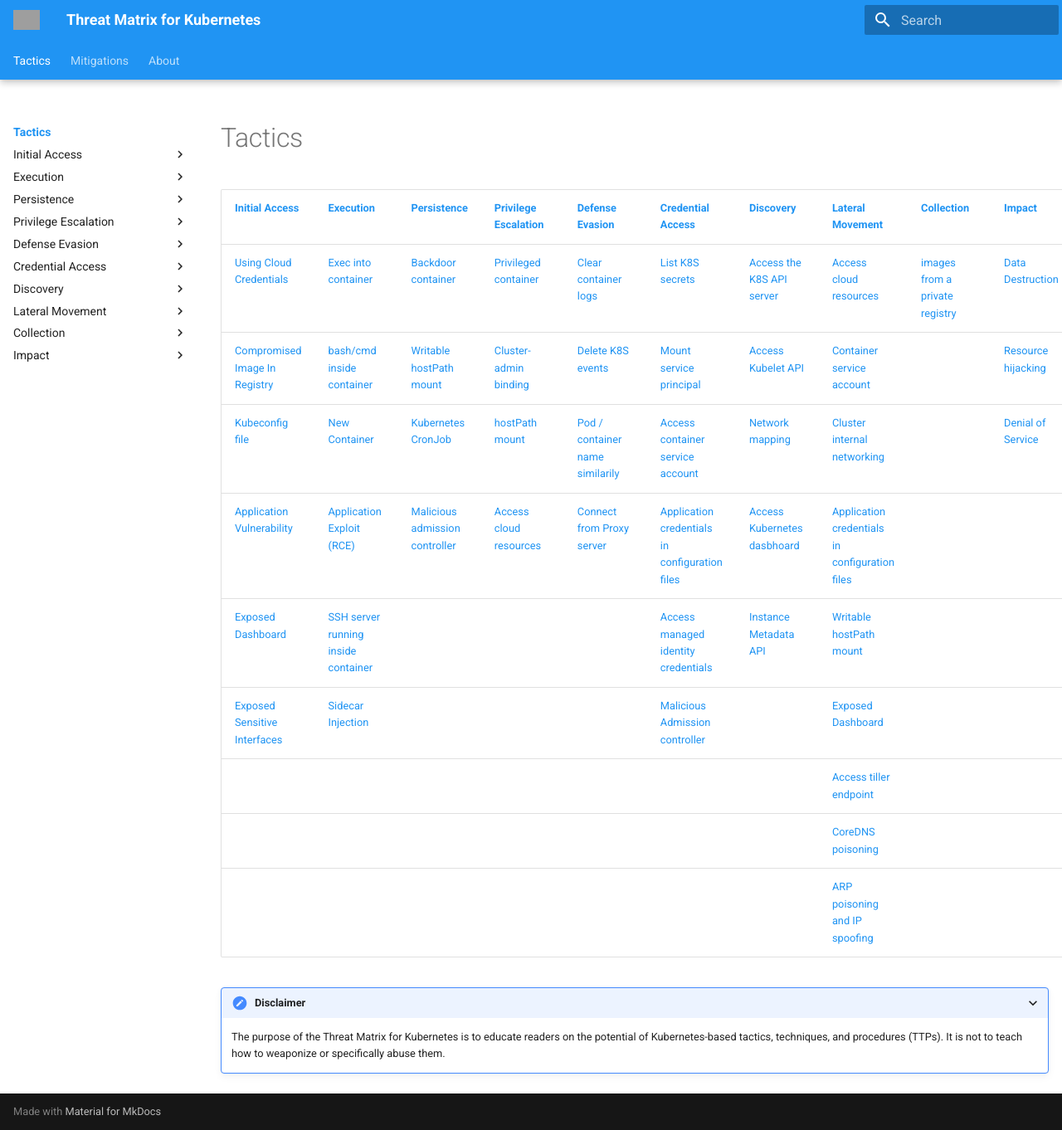
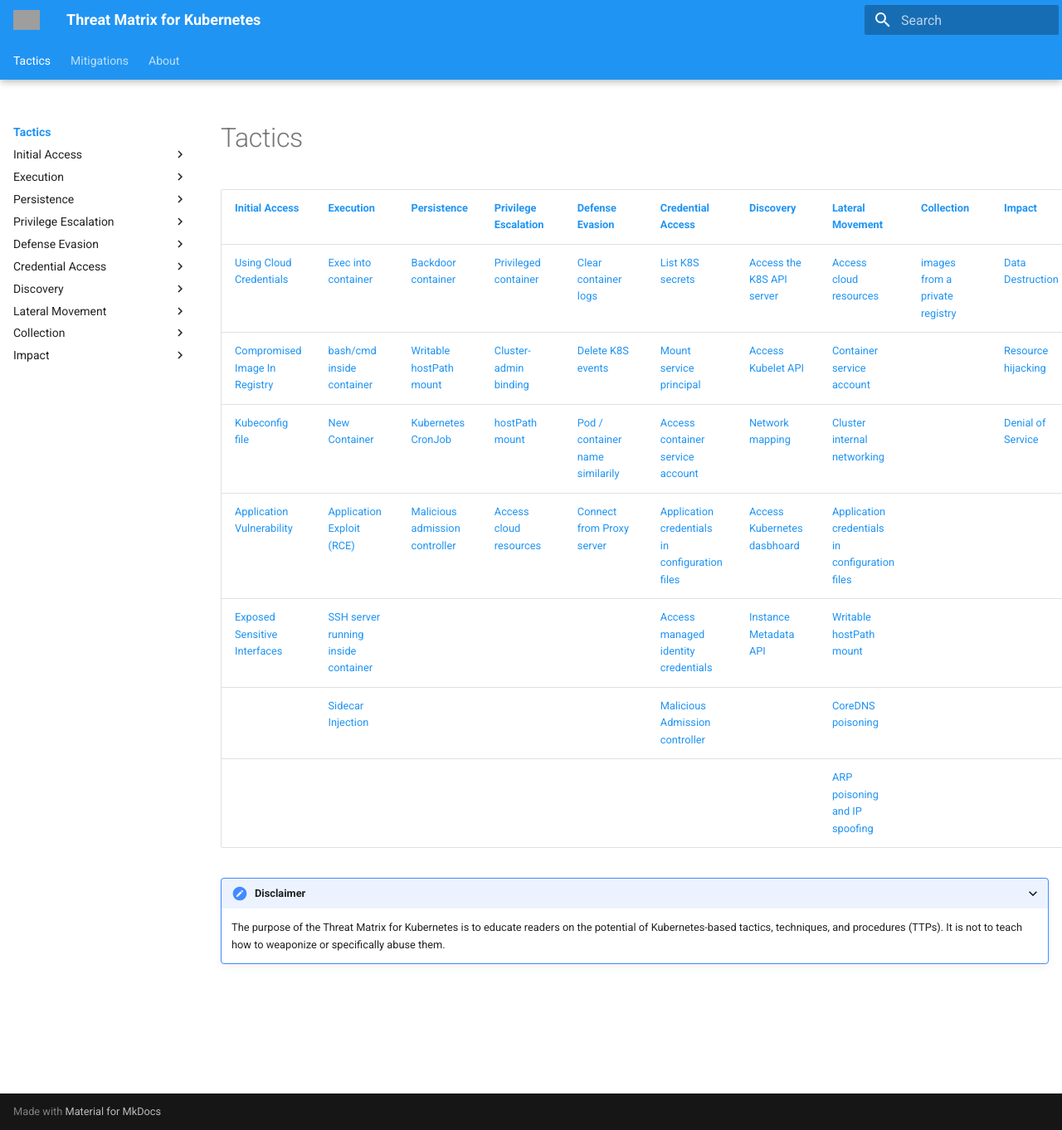
Before and after one commit to microsoft/Threat-Matrix-for-Kubernetes, an MkDocs documentation site: the page built from docs/index.md, in a window 1280 px wide and 1362 px high. Shown: the whole window at 83% size. Built offline with MkDocs 1.6.1 and Material for MkDocs 9.7.7, drawn with Linux system fonts in a browser that asks for light colours; grey boxes are pictures that could not be loaded.

Commit message:
remove tiller and dashboard tehniques

```diff
--- a/docs/index.md
+++ b/docs/index.md
@@ -12,10 +12,8 @@
 |[Compromised Image In Registry](tactics/InitialAccess/Compromised%20Image%20In%20Registry.md)|[bash/cmd inside container](tactics/Execution/bash%20or%20cmd%20inside%20container.md)|[Writable hostPath mount](tactics/Persistence/Writable%20hostPath%20mount.md)|[Cluster-admin binding](tactics/PrivilegeEscalation/Cluster-admin%20binding.md)|[Delete K8S events](tactics/DefenseEvasion/Delete%20K8S%20events.md)|[Mount service principal](tactics/CredentialAccess/Mount%20service%20principal.md)|[Access Kubelet API](tactics/Discovery/Access%20Kubelet%20API.md)|[Container service account](tactics/CredentialAccess/Access%20container%20service%20account.md)||[Resource hijacking](tactics/Impact/Resource%20hijacking.md)|
 |[Kubeconfig file](tactics/InitialAccess/Kubeconfig%20file.md)|[New Container](tactics/Execution/New%20Container.md)|[Kubernetes CronJob](tactics/Persistence/Kubernetes%20CronJob.md)|[hostPath mount](tactics/Persistence/Writable%20hostPath%20mount.md)|[Pod / container name similarily](tactics/DefenseEvasion/Pod%20or%20container%20name%20similarily.md)|[Access container service account](tactics/CredentialAccess/Access%20container%20service%20account.md)|[Network mapping](tactics/Discovery/Network%20mapping.md)|[Cluster internal networking](tactics/LateralMovement/Cluster%20internal%20networking.md)||[Denial of Service](tactics/Impact/Denial%20of%20service.md)|
 |[Application Vulnerability](tactics/InitialAccess/Application%20Vulnerability.md)|[Application Exploit (RCE)](tactics/Execution/Application%20Exploit%20(RCE).md)|[Malicious admission controller](tactics/Persistence/Malicious%20admission%20controller.md)|[Access cloud resources](tactics/PrivilegeEscalation/Access%20cloud%20resources.md)|[Connect from Proxy server](tactics/DefenseEvasion/Connect%20from%20Proxy%20server.md)|[Application credentials in configuration files](tactics/CredentialAccess/Application%20credentials%20in%20configuration%20files.md)|[Access Kubernetes dasbhoard](tactics/Discovery/Access%20Kubernetes%20dasbhoard.md)|[Application credentials in configuration files](tactics/CredentialAccess/Application%20credentials%20in%20configuration%20files.md)|||
-|[Exposed Dashboard](tactics/InitialAccess/Exposed%20Dashboard.md)|[SSH server running inside container](tactics/Execution/SSH%20server%20running%20inside%20container.md)||||[Access managed identity credentials](tactics/CredentialAccess/Access%20managed%20identity%20credentials.md)|[Instance Metadata API](tactics/Discovery/Instance%20Metadata%20API.md)|[Writable hostPath mount](tactics/Persistence/Writable%20hostPath%20mount.md)|||
-|[Exposed Sensitive Interfaces](tactics/InitialAccess/Exposed%20sensitive%20interfaces.md)|[Sidecar Injection](tactics/Execution/Sidecar%20Injection.md)||||[Malicious Admission controller](tactics/Persistence/Malicious%20admission%20controller.md)||[Exposed Dashboard](tactics/InitialAccess/Exposed%20Dashboard.md)|||
-||||||||[Access tiller endpoint](tactics/LateralMovement/Access%20tiller%20endpoint.md)|||
-||||||||[CoreDNS poisoning](tactics/LateralMovement/CoreDNS%20poisoning.md)||
+|[Exposed Sensitive Interfaces](tactics/InitialAccess/Exposed%20sensitive%20interfaces.md)|[SSH server running inside container](tactics/Execution/SSH%20server%20running%20inside%20container.md)||||[Access managed identity credentials](tactics/CredentialAccess/Access%20managed%20identity%20credentials.md)|[Instance Metadata API](tactics/Discovery/Instance%20Metadata%20API.md)|[Writable hostPath mount](tactics/Persistence/Writable%20hostPath%20mount.md)|||
+||[Sidecar Injection](tactics/Execution/Sidecar%20Injection.md)||||[Malicious Admission controller](tactics/Persistence/Malicious%20admission%20controller.md)||[CoreDNS poisoning](tactics/LateralMovement/CoreDNS%20poisoning.md)|||
 ||||||||[ARP poisoning and IP spoofing](tactics/LateralMovement/ARP%20poisoning%20and%20IP%20spoofing.md)||
 
 
--- a/mkdocs.yml
+++ b/mkdocs.yml
@@ -28,7 +28,6 @@
       - Compromised Image In Registry: 'tactics/InitialAccess/Compromised Image In Registry.md'
       - Kubeconfig file: 'tactics/InitialAccess/Kubeconfig file.md'
       - Application Vulnerability: 'tactics/InitialAccess/Application Vulnerability.md'
-      - Exposed Dashboard: 'tactics/InitialAccess/Exposed Dashboard.md'
       - Exposed Sensitive Interfaces: 'tactics/InitialAccess/Exposed sensitive interfaces.md'
     - Execution:
       - 'tactics/Execution/index.md'
@@ -78,8 +77,6 @@
       - Cluster Internal Networking: 'tactics/LateralMovement/Cluster internal networking.md'
       - Application Credentials in Configuration Files: 'tactics/CredentialAccess/Application credentials in configuration files.md'
       - Writable hostPath Mount: 'tactics/Persistence/Writable hostPath mount.md'
-      - Exposed Dashboard: 'tactics/InitialAccess/Exposed Dashboard.md'
-      - Access tiller endpoint: 'tactics/LateralMovement/Access tiller endpoint.md'
       - CoreDNS Poisoning: 'tactics/LateralMovement/CoreDNS poisoning.md'
       - ARP poisoning and IP spoofing: 'tactics/LateralMovement/ARP poisoning and IP spoofing.md'
     - Collection:
```
Also changed, not shown: docs/tactics/InitialAccess/Exposed Dashboard.md (deleted, +0 -21 lines), docs/tactics/LateralMovement/Access tiller endpoint.md (deleted, +0 -21 lines).
